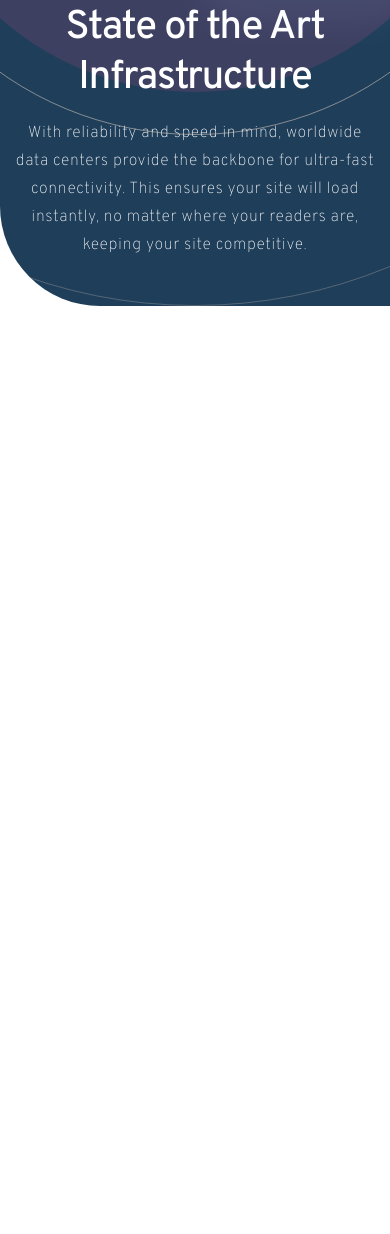
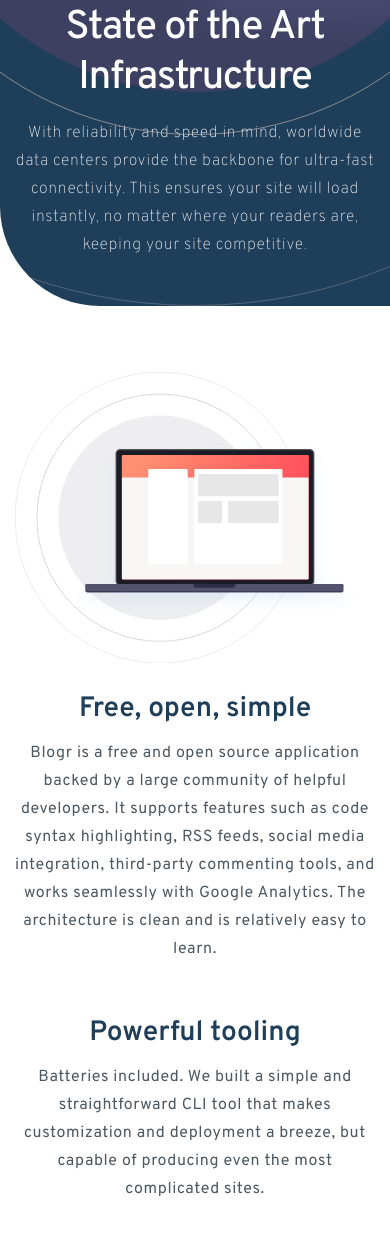
Before and after one commit to visockijanatolij1-sys/blogr-landing-page, a plain HTML site: page index.html in a window 390 px wide. Shown: the part 2659-3893 px from the top of the page. Before the commit the page ends 3014 px from the top, so only its background shows below. Drawn offline with Linux system fonts and the light colour scheme.

Commit message:
finish tool section

```diff
--- a/index.html
+++ b/index.html
@@ -119,6 +119,24 @@
                     </div>
                 </div>
             </section>
+            <section class="tool">
+                <div class="container">
+                    <div class="tool-body">
+                        <div class="tool-img"></div>
+                        <div class="tool-content">
+                            <div class="tool-row row">
+                                <p class="row-tool_sub-title row-sub_title">Free, open, simple</p>
+                                <p class="row-tool_sub-text row-sub_text">Blogr is a free and open source application backed by a large community of helpful developers. It supports features such as code syntax highlighting, RSS feeds, social media integration, third-party commenting tools, and works seamlessly with Google Analytics. The architecture is clean and is relatively easy to learn.</p>
+                            </div>
+                            <div class="tool-row row">
+                                <p class="row-tool_sub-title row-sub_title">Powerful tooling</p>
+                                <p class="row-tool_sub-text row-sub_text">Batteries included. We built a simple and straightforward CLI tool that makes customization and deployment a breeze, but capable of producing even the most complicated sites.</p>
+                            </div>
+                        </div>
+                    </div>
+
+                </div>
+            </section>
         </main>
     </div>
 
--- a/scss/_page.scss
+++ b/scss/_page.scss
@@ -615,3 +615,60 @@
         padding-top: 350px;
     }
 }
+
+// ===================================
+
+.tool{
+    margin-top: 66px;
+    margin-bottom: 70px;
+}
+.tool-body{
+    width: 100%;
+    min-height: 786px;
+    display: flex;
+    align-items: center;
+    position: relative;
+}
+.tool-img{
+    position: absolute;
+    height: 786px;
+    width: 900px;
+    top: 0;
+    left: -50%;
+    background-image: url("../images/illustration-laptop-desktop.svg");
+}
+.tool-content{
+    margin-left: auto;
+    display: flex;
+    flex-direction: column;
+    gap: 64px;
+}
+
+@media (max-width:1023.98px) {
+    .tool-body{
+        display: flex;
+        align-items: center;
+        flex-direction: column;
+        gap: 32px;
+    }
+    .tool-img{
+        position: static;
+        width: 100%;
+        max-width: 866px;
+        height: auto;
+        aspect-ratio: 804 / 649;
+        background-size: contain;
+    }
+    .tool-content{
+        margin-left: 0;
+        display: flex;
+
+        align-items: center;
+    }
+}
+
+@media (max-width:424.98px) {
+    .tool-content{
+        gap: 56px;
+    }
+}
```
Also changed, not shown: css/style.css, 1 other file.
